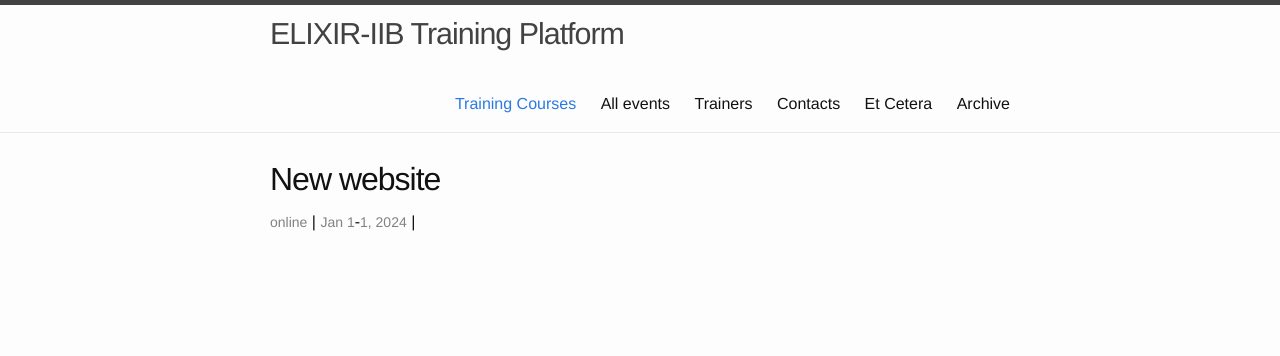
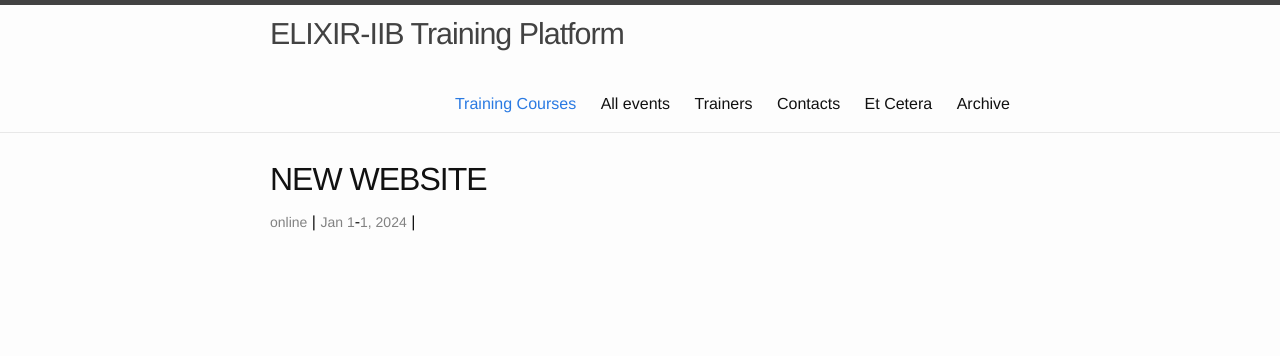
Before and after one commit to ELIXIR-IIB-training/website, a Jekyll site: the page built from _posts/2024-01-01-New_website.md, in a window 1280 px wide. Shown: the top 356 px of the page. Built offline with Jekyll 4.4.1, drawn with Linux system fonts in a browser that asks for light colours.

```diff
--- a/_posts/2024-01-01-New_website.md
+++ b/_posts/2024-01-01-New_website.md
@@ -1,10 +1,10 @@
 ---
 layout: post
-title: "New website"
+title: "NEW WEBSITE"
 date_start: 2024-01-01
 date_end: 2024-01-01
 venue: online
-description: Starting 01/01/2024 this site is no longer maintained. You will find the new site [here](https://elixir-iib-training.github.io/site/)
+description: "Starting 01/01/2024 this site is no longer maintained. You will find the new site [here](https://elixir-iib-training.github.io/site/)"
 ---
 <br>
 <br>
```
